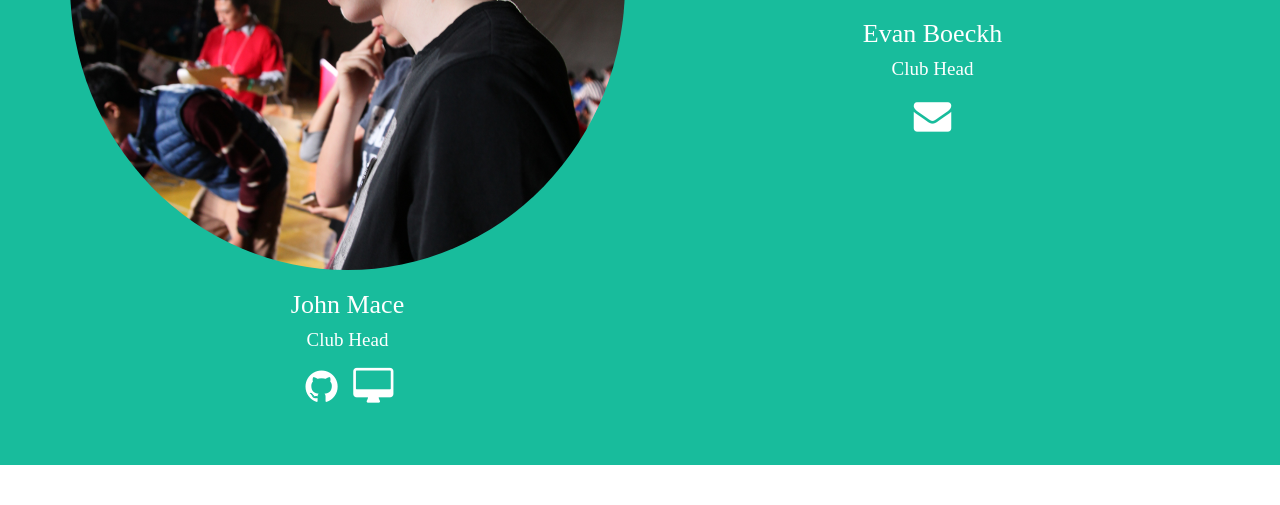
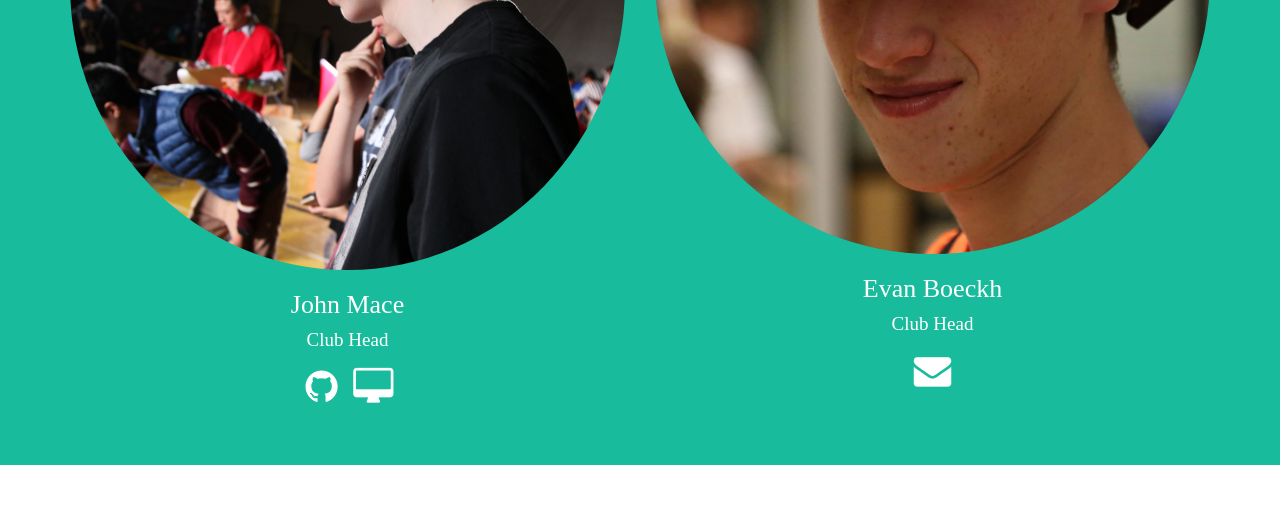
Before and after one commit to 9651-Robotics/website, a PHP site: page /contact.php in a window 1280 px wide. Shown: the part 482-987 px from the top of the page. Run offline with PHP 8.4, Linux system fonts and the light colour scheme; some web fonts are replaced.

Commit message:
fixes wrong extension

```diff
--- a/contact.php
+++ b/contact.php
@@ -29,7 +29,7 @@
             <a class="text-white icon-medium" href="https://jmace.me/"><span class="fa fa-fw fa-desktop"></span></a>
           </div>
           <div class="col-sm-6">
-            <img class="img-responsive img-circle" src="img/evan.png" />
+            <img class="img-responsive img-circle" src="img/evan.jpg" />
             <h3>Evan Boeckh</h3>
             <h4>Club Head</h4>
             <a class="text-white icon-medium" href="mailto:evan.boeckh@ucc.on.ca"><span class="fa fa-fw fa-envelope"></span></a>
```
